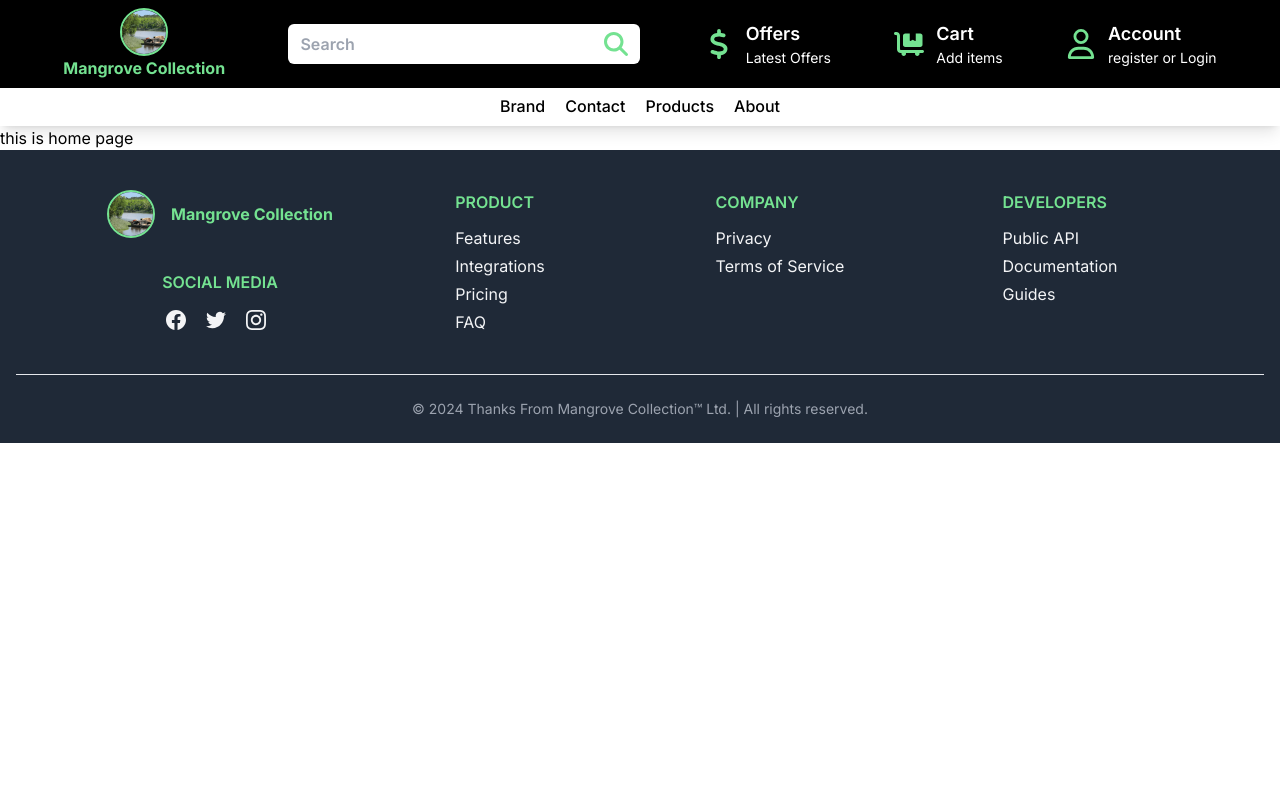
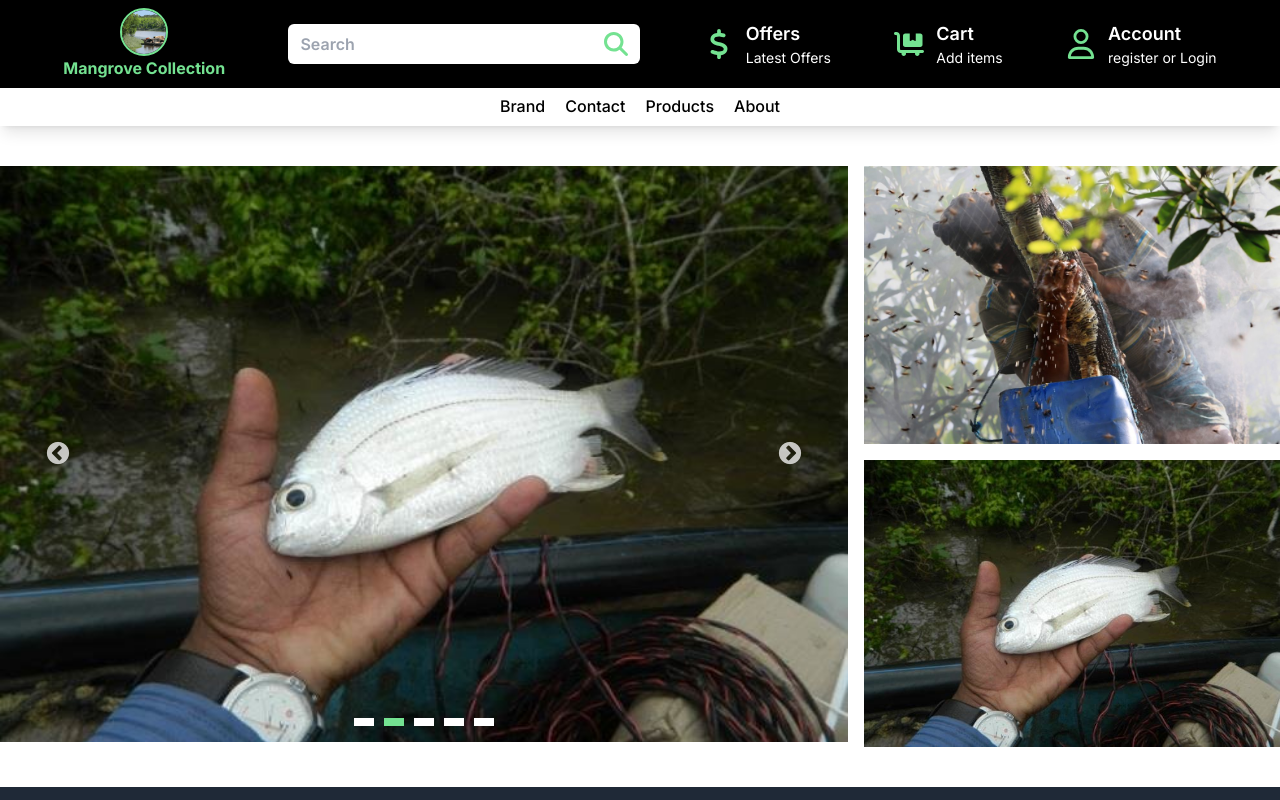
Before and after one commit to wpseemol/mangrove-collection, a Next.js app: page / in a window 1280 px wide. Shown: the top 800 px of the page. Built offline with nearby package versions, Linux system fonts and the light colour scheme.

Commit message:
home page hero section slider set

```diff
--- /dev/null
+++ b/app/Components/Client/SliderHero/SliderHero.jsx
@@ -0,0 +1,109 @@
+'use client';
+
+import Slider from 'react-slick';
+import 'slick-carousel/slick/slick-theme.css';
+import 'slick-carousel/slick/slick.css';
+
+import mangroveFish from '@/public/assets/image/mangrove Fish.png';
+import mangroveFish1 from '@/public/assets/image/mangrove fish2.jpg';
+import mangroveHoney1 from '@/public/assets/image/mangrove honey 1.jpg';
+import mangroveHoney from '@/public/assets/image/mangrove honey.jpg';
+import mangrove from '@/public/assets/image/mangrove picture.jpg';
+import Image from 'next/image';
+import { useState } from 'react';
+
+export default function SliderHero() {
+    const sliderContent = [
+        { imgUrl: mangrove, id: 1, name: 'Mangrove Picture' },
+        { imgUrl: mangroveFish, id: 2, name: 'Mangrove fish' },
+        { imgUrl: mangroveFish1, id: 3, name: 'Mangrove fish 1' },
+        { imgUrl: mangroveHoney1, id: 4, name: 'Mangrove honey 1' },
+        { imgUrl: mangroveHoney, id: 5, name: 'Mangrove honey ' },
+    ];
+
+    const [currentIndex, setCurrentIndex] = useState(0);
+
+    const settings = {
+        beforeChange: (o, n) => {
+            setCurrentIndex(n);
+        },
+
+        className: 'h-full w-full overflow-hidden p-0 m-0',
+        customPaging: (i) => {
+            return (
+                <div className="absolute bottom-10">
+                    <div
+                        className={`${
+                            currentIndex === i ? 'bg-primaryColor' : 'bg-white'
+                        } w-5 h-2 duration-200`}></div>
+                </div>
+            );
+        },
+
+        dots: true,
+        infinite: true,
+        slidesToShow: 1,
+        slidesToScroll: 1,
+        autoplay: true,
+        speed: 500,
+        autoplaySpeed: 5000,
+        focusOnSelect: true,
+        dotsClass: 'slick-dots xl:mb-[10rem] md:mb-10 mb-10',
+        centerPadding: '200px',
+        nextArrow: <SampleNextArrow />,
+        prevArrow: <SamplePrevArrow />,
+    };
+
+    return (
+        <div className="slider-container w-full h-full group">
+            <Slider {...settings}>
+                {sliderContent.map((slidItem) => (
+                    <CustomSlide key={slidItem.id} slidItem={slidItem} />
+                ))}
+            </Slider>
+        </div>
+    );
+}
+
+function CustomSlide({ slidItem }) {
+    return (
+        <div>
+            <figure className="w-full h-full ">
+                <Image
+                    className="w-full 2xl:h-[45rem] xl:h-[36rem] lg:h-[29rem] md:h-[22rem] sm:h-[18rem] h-[15rem] object-cover object-center"
+                    src={slidItem.imgUrl}
+                    alt={slidItem.name}
+                />
+            </figure>
+        </div>
+    );
+}
+
+function SampleNextArrow(props) {
+    const { className, style, onClick } = props;
+
+    return (
+        <div
+            className={`${className} z-10  group-hover:scale-[1.3] duration-300`}
+            style={{
+                ...style,
+                scale: '1.3',
+                display: 'block',
+                right: '3rem',
+            }}
+            onClick={onClick}
+        />
+    );
+}
+
+function SamplePrevArrow(props) {
+    const { className, style, onClick } = props;
+    return (
+        <div
+            className={`${className}   z-10 group-hover:scale-[1.3] duration-300`}
+            style={{ ...style, scale: '1.3', display: 'block', left: '3rem' }}
+            onClick={onClick}>
+            next
+        </div>
+    );
+}
--- /dev/null
+++ b/app/Components/HeroSection/HeroSection.jsx
@@ -0,0 +1,37 @@
+import mangroveFish from '@/public/assets/image/mangrove Fish.png';
+import honeyCollection from '@/public/assets/image/mangrove honey.jpg';
+import Image from 'next/image';
+import SliderHero from '../Client/SliderHero/SliderHero';
+
+export default function HeroSection() {
+    return (
+        <section className="my-10 container mx-auto">
+            <div className="grid md:grid-cols-3 grid-cols-4 gap-4 ">
+                <div className="md:col-span-2 col-span-4 md:row-span-2 ">
+                    {/* slider section */}
+                    <SliderHero />
+                </div>
+                <div className="md:col-span-1 col-span-2">
+                    {' '}
+                    <Image
+                        src={honeyCollection}
+                        alt="Honey Collection"
+                        className="w-full h-full object-cover object-center"
+                        width={501}
+                        height={346}
+                    />
+                </div>
+                <div className="md:col-span-1 col-span-2">
+                    {' '}
+                    <Image
+                        src={mangroveFish}
+                        alt="mangrove fish"
+                        className="w-full h-full object-cover object-center"
+                        width={501}
+                        height={346}
+                    />
+                </div>
+            </div>
+        </section>
+    );
+}
--- a/app/page.js
+++ b/app/page.js
@@ -1,7 +1,9 @@
+import HeroSection from './Components/HeroSection/HeroSection';
+
 export default function Home() {
     return (
         <main>
-            <p>this is home page</p>
+            <HeroSection />
         </main>
     );
 }
--- a/package.json
+++ b/package.json
@@ -12,7 +12,9 @@
     "next": "14.2.3",
     "react": "^18",
     "react-dom": "^18",
-    "react-icons": "^5.1.0"
+    "react-icons": "^5.1.0",
+    "react-slick": "^0.30.2",
+    "slick-carousel": "^1.8.1"
   },
   "devDependencies": {
     "eslint": "^8",
```
Also changed, not shown: 1 other file (tests, documents, lock files or other folders).
